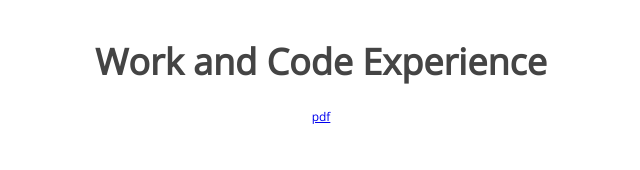
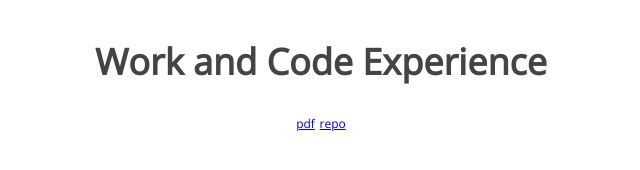
Before and after one commit to andrejlamov/cv, a plain HTML site: page index.html in a window 1280 px wide. Shown: the full height of the page, 319-959 px from the left. Drawn offline with nearby package versions, Linux system fonts and the light colour scheme; no server answers.

Commit message:
Add link to repo at github

```diff
--- a/index.html
+++ b/index.html
@@ -15,6 +15,7 @@
   <body>
     <h1>Work and Code Experience</h1>
     <a class="link" href="cv.pdf">pdf</a>
+    <a class="link" href="https://github.com/andrejlamov/cv">repo</a>
     <svg id="timeline"></svg>
     <p id="description"></p>
   </body>
```
